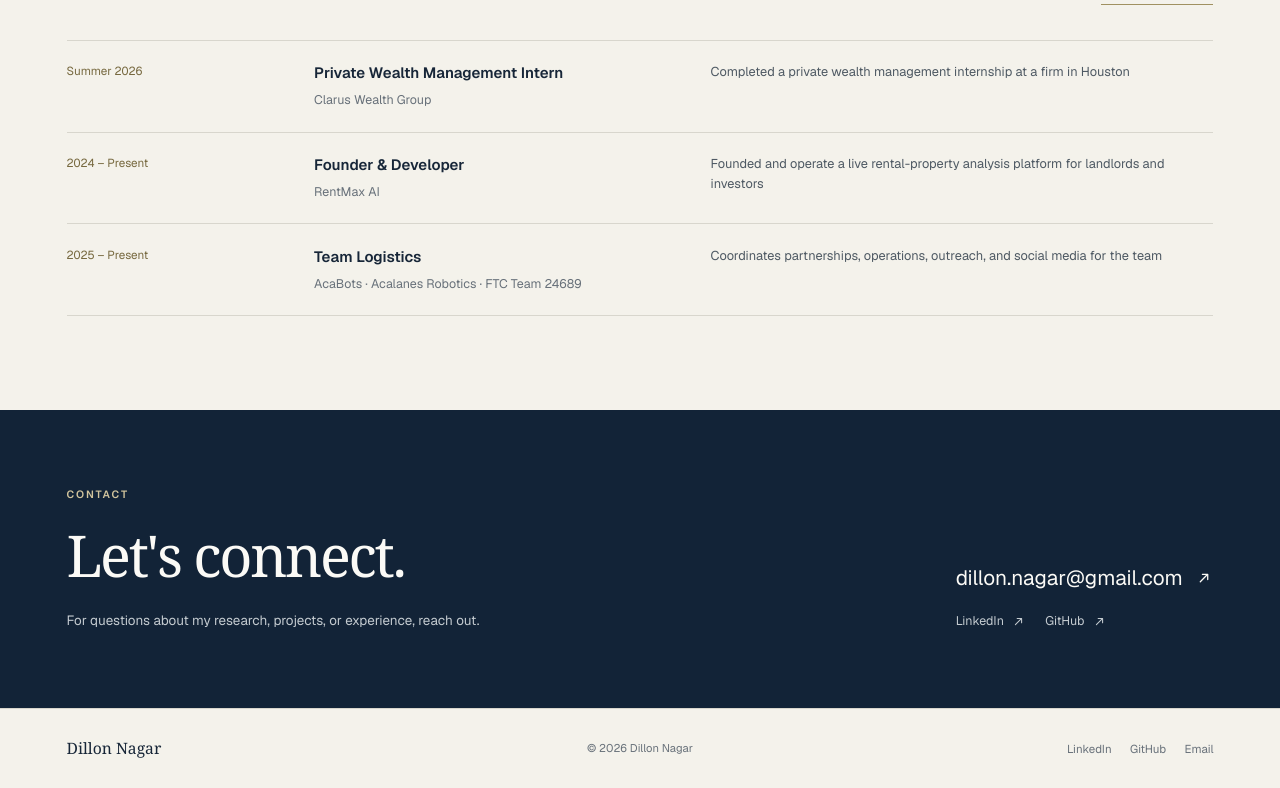
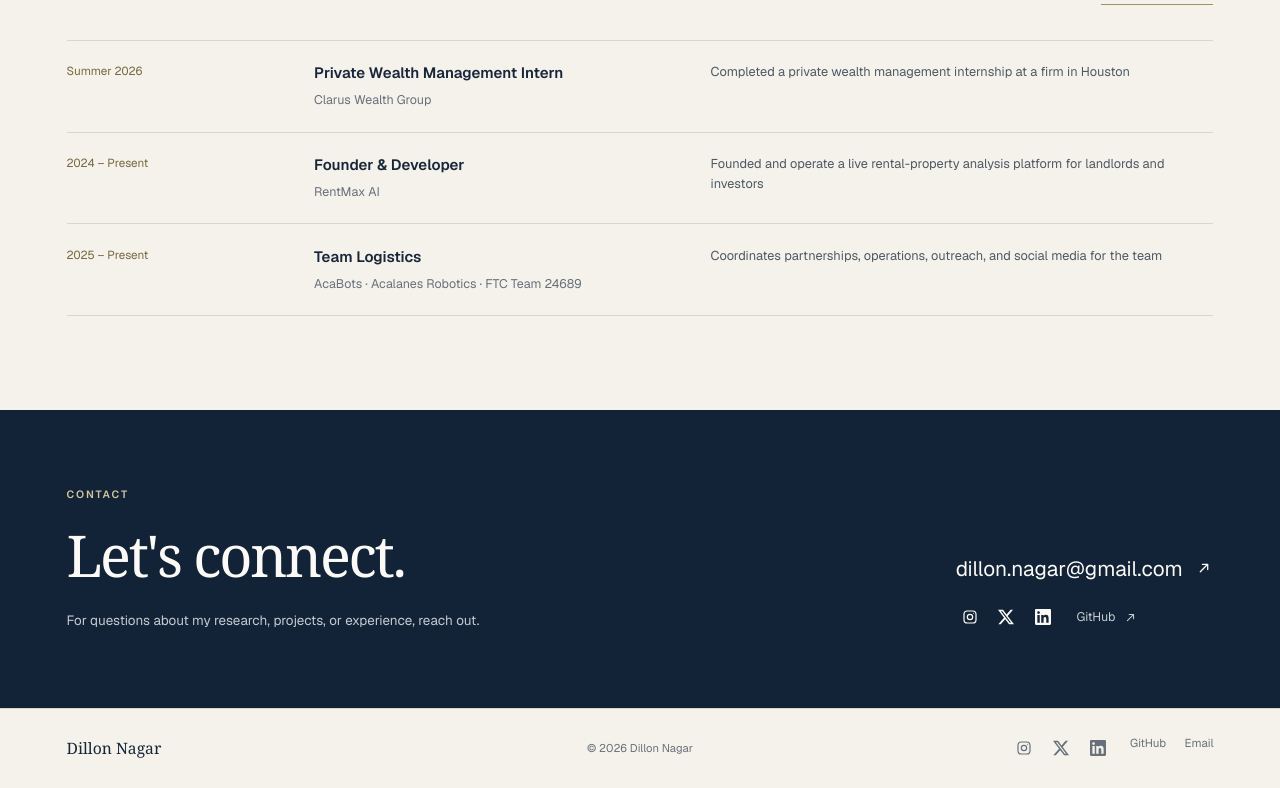
Before and after one commit to Manateek1/dillonnagar.com, a Next.js app: page / in a window 1280 px wide. Shown: the part 1320-2108 px from the top of the page. Built offline with nearby package versions, Linux system fonts and the light colour scheme.

Commit message:
Add X and social profile logos
Add accessible Instagram, X, and LinkedIn logo links throughout the site.

```diff
--- a/app/about/page.tsx
+++ b/app/about/page.tsx
@@ -2,6 +2,7 @@ import SectionHeader from "@/components/ui/SectionHeader";
 import Link from "next/link";
 import ArrowIcon from "@/components/ui/ArrowIcon";
 import { aboutContent } from "@/data/about";
+import SocialLinks from "@/components/layout/SocialLinks";
 
 export const metadata = {
   title: "About",
@@ -70,9 +71,7 @@ export default function AboutPage() {
           <p>Contact</p>
           <div className="about-contact-links">
             <a href="mailto:dillon.nagar@gmail.com">dillon.nagar@gmail.com</a>
-            <a href="https://linkedin.com/in/dillonnagar" target="_blank" rel="noopener noreferrer">
-              LinkedIn <ArrowIcon direction="up-right" size={14} />
-            </a>
+            <SocialLinks />
             <a href="https://github.com/Manateek1" target="_blank" rel="noopener noreferrer">
               GitHub <ArrowIcon direction="up-right" size={14} />
             </a>
--- a/app/contact/page.tsx
+++ b/app/contact/page.tsx
@@ -1,6 +1,7 @@
 import SectionHeader from "@/components/ui/SectionHeader";
 import ArrowIcon from "@/components/ui/ArrowIcon";
 import { contactPhoneLinkHtml } from "@/data/contact";
+import SocialLinks from "@/components/layout/SocialLinks";
 
 export const metadata = { title: "Contact" };
 
@@ -16,9 +17,7 @@ export default function ContactPage() {
         </a>
         <div className="contact-phone" dangerouslySetInnerHTML={{ __html: contactPhoneLinkHtml }} />
         <div className="contact-social-links">
-          <a href="https://linkedin.com/in/dillonnagar" target="_blank" rel="noopener noreferrer">
-            LinkedIn <ArrowIcon direction="up-right" size={15} />
-          </a>
+          <SocialLinks />
           <a href="https://github.com/Manateek1" target="_blank" rel="noopener noreferrer">
             GitHub <ArrowIcon direction="up-right" size={15} />
           </a>
--- a/app/globals.css
+++ b/app/globals.css
@@ -334,6 +334,9 @@ button, a { -webkit-tap-highlight-color: transparent; }
 .contact-social-links { display: flex; flex-wrap: wrap; gap: 1.2rem; }
 .contact-social-links a { display: inline-flex; align-items: center; gap: 0.45rem; color: var(--muted-on-dark); font-size: 0.78rem; transition: color 160ms ease; }
 .contact-social-links a:hover { color: #fff; }
+.social-icons { display: flex; align-items: center; gap: 0.55rem; }
+.social-icons a { display: inline-flex; min-width: 1.75rem; min-height: 1.75rem; align-items: center; justify-content: center; color: inherit; }
+.social-icons svg { display: block; }
 .site-footer { background: var(--background); }
 .footer-inner {
   display: grid;
--- a/app/page.tsx
+++ b/app/page.tsx
@@ -2,6 +2,7 @@ import Hero from "@/components/home/Hero";
 import FeaturedProjects from "@/components/home/FeaturedProjects";
 import ExperienceSnapshot from "@/components/home/ExperienceSnapshot";
 import ArrowIcon from "@/components/ui/ArrowIcon";
+import SocialLinks from "@/components/layout/SocialLinks";
 
 export default function Home() {
   return (
@@ -20,9 +21,7 @@ export default function Home() {
             dillon.nagar@gmail.com <ArrowIcon direction="up-right" size={18} />
           </a>
           <div className="contact-social-links">
-            <a href="https://linkedin.com/in/dillonnagar" target="_blank" rel="noopener noreferrer">
-              LinkedIn <ArrowIcon direction="up-right" size={15} />
-            </a>
+            <SocialLinks />
             <a href="https://github.com/Manateek1" target="_blank" rel="noopener noreferrer">
               GitHub <ArrowIcon direction="up-right" size={15} />
             </a>
--- a/components/layout/Footer.tsx
+++ b/components/layout/Footer.tsx
@@ -1,4 +1,5 @@
 import Link from "next/link";
+import SocialLinks from "@/components/layout/SocialLinks";
 
 export default function Footer() {
   return (
@@ -7,7 +8,7 @@ export default function Footer() {
         <Link href="/" className="footer-name">Dillon Nagar</Link>
         <p className="footer-copyright">© {new Date().getFullYear()} Dillon Nagar</p>
         <nav className="footer-links" aria-label="Social links">
-          <a href="https://linkedin.com/in/dillonnagar" target="_blank" rel="noopener noreferrer">LinkedIn</a>
+          <SocialLinks />
           <a href="https://github.com/Manateek1" target="_blank" rel="noopener noreferrer">GitHub</a>
           <a href="mailto:dillon.nagar@gmail.com">Email</a>
         </nav>
--- /dev/null
+++ b/components/layout/SocialLinks.tsx
@@ -0,0 +1,42 @@
+import SocialIcon, { type SocialNetwork } from "@/components/ui/SocialIcon";
+
+const profiles: readonly {
+  label: string;
+  network: SocialNetwork;
+  href: string;
+}[] = [
+  {
+    label: "Instagram",
+    network: "instagram",
+    href: "https://www.instagram.com/dillonnagar",
+  },
+  {
+    label: "X (@dillonnagar)",
+    network: "x",
+    href: "https://x.com/dillonnagar",
+  },
+  {
+    label: "LinkedIn",
+    network: "linkedin",
+    href: "https://linkedin.com/in/dillonnagar",
+  },
+];
+
+export default function SocialLinks({ className = "social-icons" }: { className?: string }) {
+  return (
+    <div className={className}>
+      {profiles.map((profile) => (
+        <a
+          key={profile.network}
+          href={profile.href}
+          target="_blank"
+          rel="noopener noreferrer"
+          aria-label={profile.label}
+          title={profile.label}
+        >
+          <SocialIcon network={profile.network} />
+        </a>
+      ))}
+    </div>
+  );
+}
--- /dev/null
+++ b/components/ui/SocialIcon.tsx
@@ -0,0 +1,42 @@
+export type SocialNetwork = "instagram" | "x" | "linkedin";
+
+export default function SocialIcon({
+  network,
+  size = 16,
+}: {
+  network: SocialNetwork;
+  size?: number;
+}) {
+  if (network === "instagram") {
+    return (
+      <svg
+        width={size}
+        height={size}
+        viewBox="0 0 24 24"
+        fill="none"
+        stroke="currentColor"
+        strokeWidth="1.8"
+        strokeLinecap="round"
+        aria-hidden="true"
+      >
+        <rect x="3" y="3" width="18" height="18" rx="5" />
+        <circle cx="12" cy="12" r="4" />
+        <circle cx="17.5" cy="6.5" r="0.8" fill="currentColor" stroke="none" />
+      </svg>
+    );
+  }
+
+  if (network === "x") {
+    return (
+      <svg width={size} height={size} viewBox="0 0 24 24" fill="currentColor" aria-hidden="true">
+        <path d="M18.901 1.153h3.68l-8.04 9.189L24 22.846h-7.406l-5.8-7.584-6.64 7.584H.473l8.6-9.825L0 1.153h7.594l5.243 6.932 6.064-6.932zm-1.29 19.493h2.039L6.486 3.24H4.298z" />
+      </svg>
+    );
+  }
+
+  return (
+    <svg width={size} height={size} viewBox="0 0 24 24" fill="currentColor" aria-hidden="true">
+      <path d="M20.45 20.45h-3.55v-5.57c0-1.33-.02-3.04-1.85-3.04-1.85 0-2.14 1.44-2.14 2.94v5.67H9.36V9h3.41v1.56h.05c.47-.89 1.63-1.83 3.35-1.83 3.58 0 4.24 2.35 4.24 5.41v6.31ZM5.34 7.43a2.06 2.06 0 1 1 0-4.12 2.06 2.06 0 0 1 0 4.12ZM7.12 20.45H3.56V9h3.56v11.45ZM22.22 0H1.78C.8 0 0 .8 0 1.78v20.44C0 23.2.8 24 1.78 24h20.44C23.2 24 24 23.2 24 22.22V1.78C24 .8 23.2 0 22.22 0Z" />
+    </svg>
+  );
+}
```
